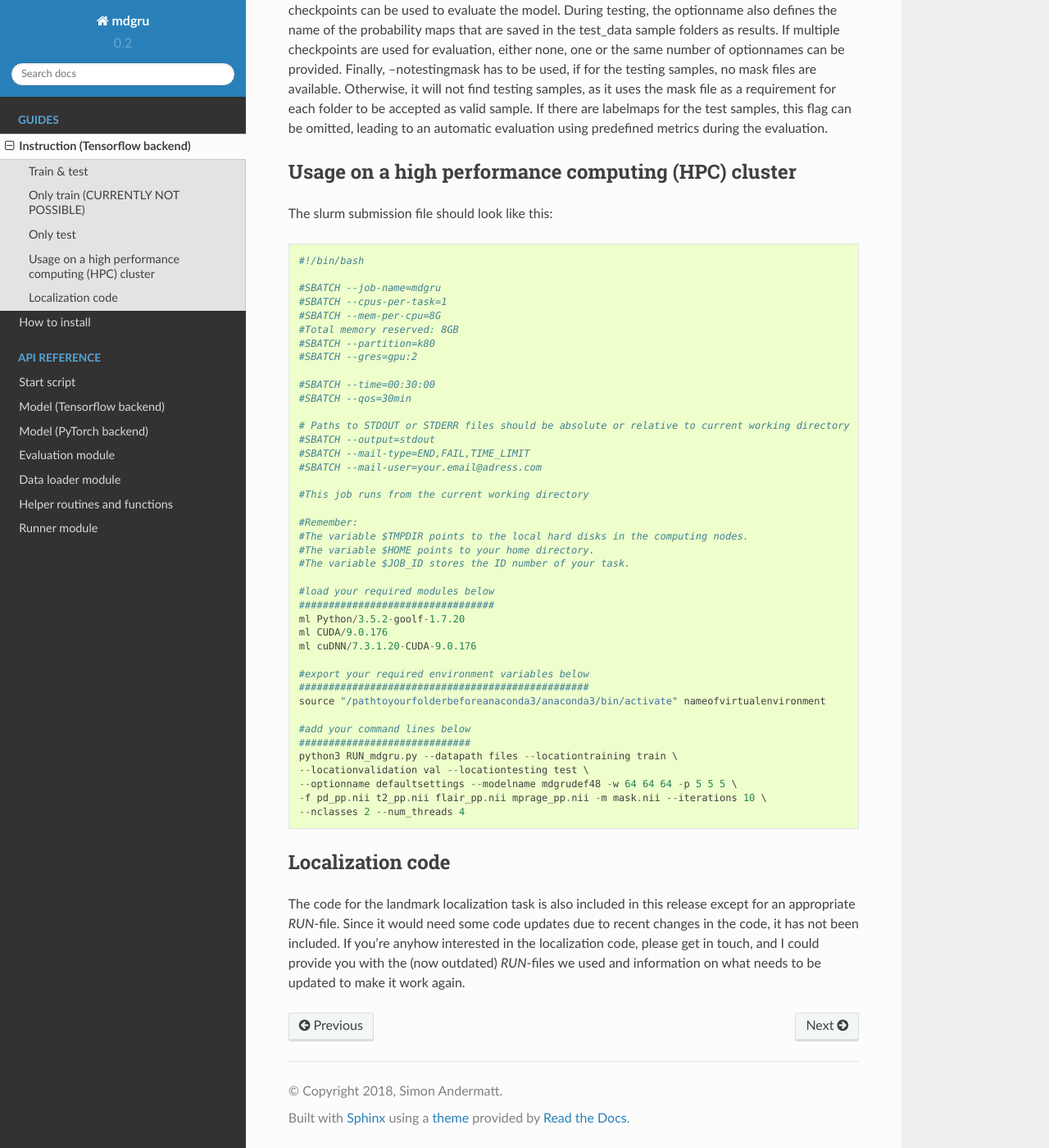
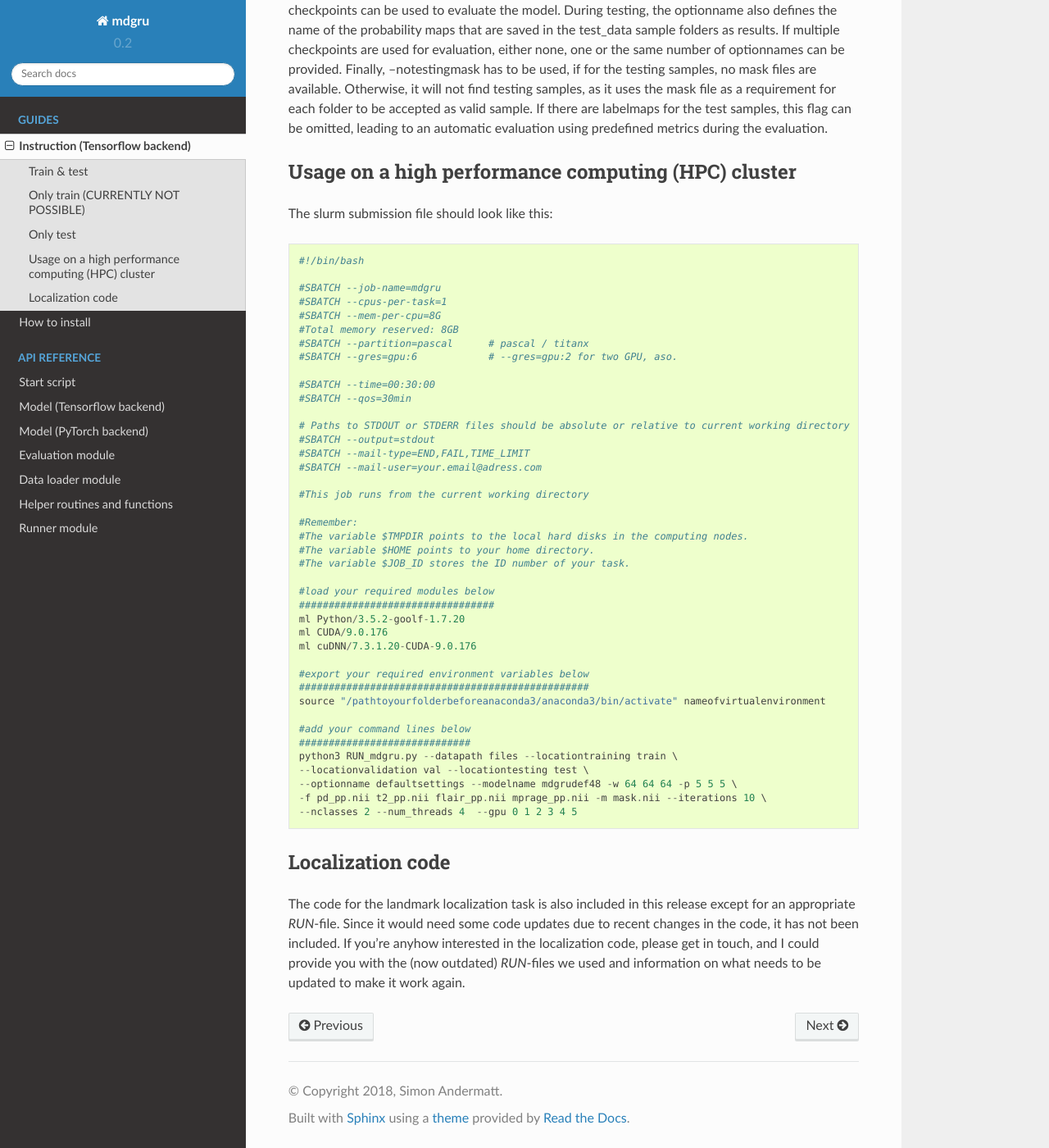
Before and after one commit to zubata88/mdgru, a Sphinx documentation site: the page built from docs/how_to_use.rst, in a window 1280 px wide and 1400 px high, scrolled down 4164 px. Shown: the whole window at 82% size. Built offline with Sphinx 7.4.7 and the Read the Docs theme 2.0.0, drawn with Linux system fonts in a browser that asks for light colours.

Commit message:
Update how_to_use.rst

```diff
--- a/docs/how_to_use.rst
+++ b/docs/how_to_use.rst
@@ -234,8 +234,8 @@ The slurm submission file should look like this:
     #SBATCH --cpus-per-task=1
     #SBATCH --mem-per-cpu=8G
     #Total memory reserved: 8GB
-    #SBATCH --partition=k80
-    #SBATCH --gres=gpu:2
+    #SBATCH --partition=pascal      # pascal / titanx
+    #SBATCH --gres=gpu:6            # --gres=gpu:2 for two GPU, aso.
 
     #SBATCH --time=00:30:00
     #SBATCH --qos=30min
@@ -268,7 +268,7 @@ The slurm submission file should look like this:
     --locationvalidation val --locationtesting test \
     --optionname defaultsettings --modelname mdgrudef48 -w 64 64 64 -p 5 5 5 \
     -f pd_pp.nii t2_pp.nii flair_pp.nii mprage_pp.nii -m mask.nii --iterations 10 \
-    --nclasses 2 --num_threads 4
+    --nclasses 2 --num_threads 4  --gpu 0 1 2 3 4 5
 
 
 Localization code
```
